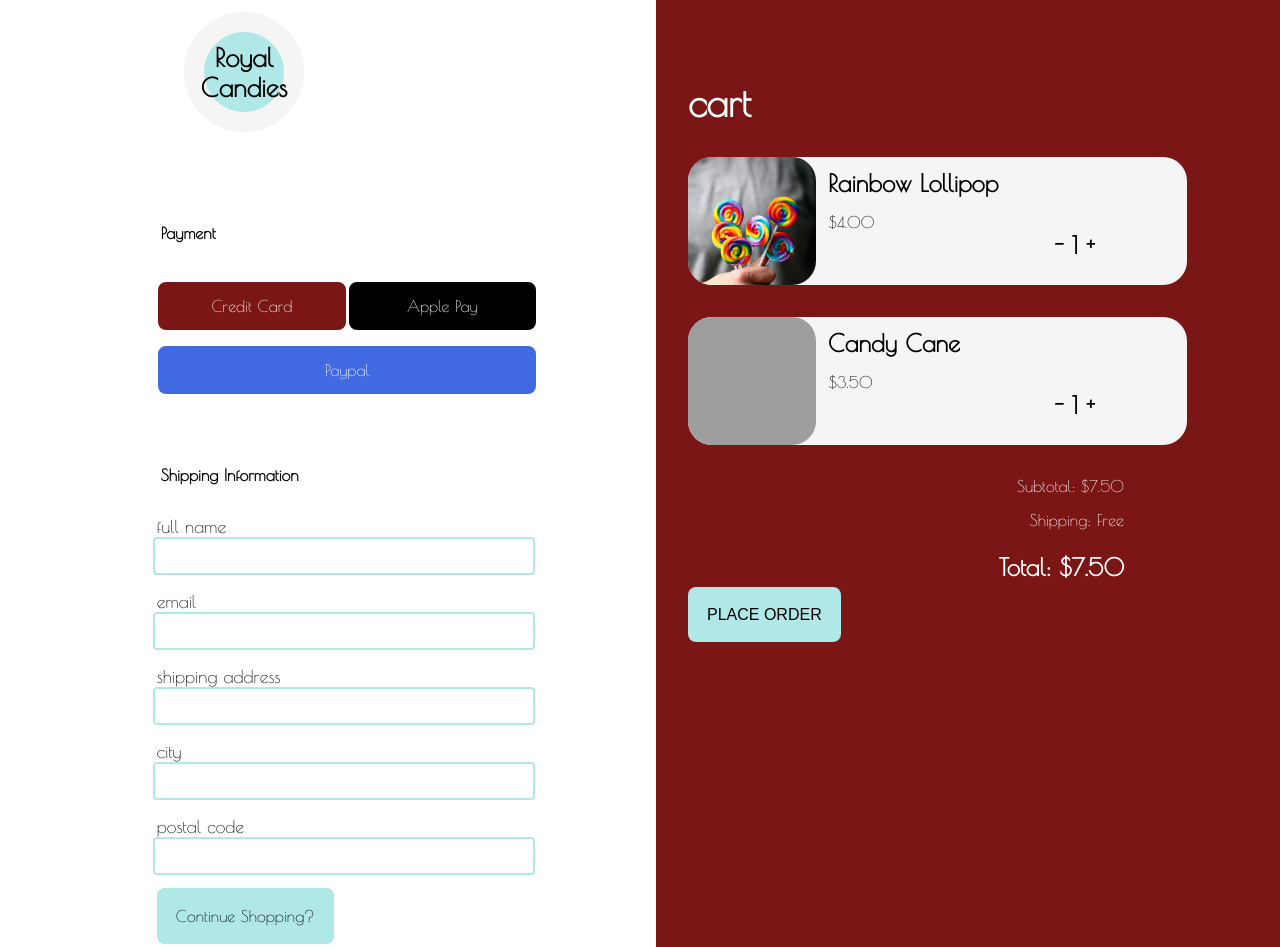
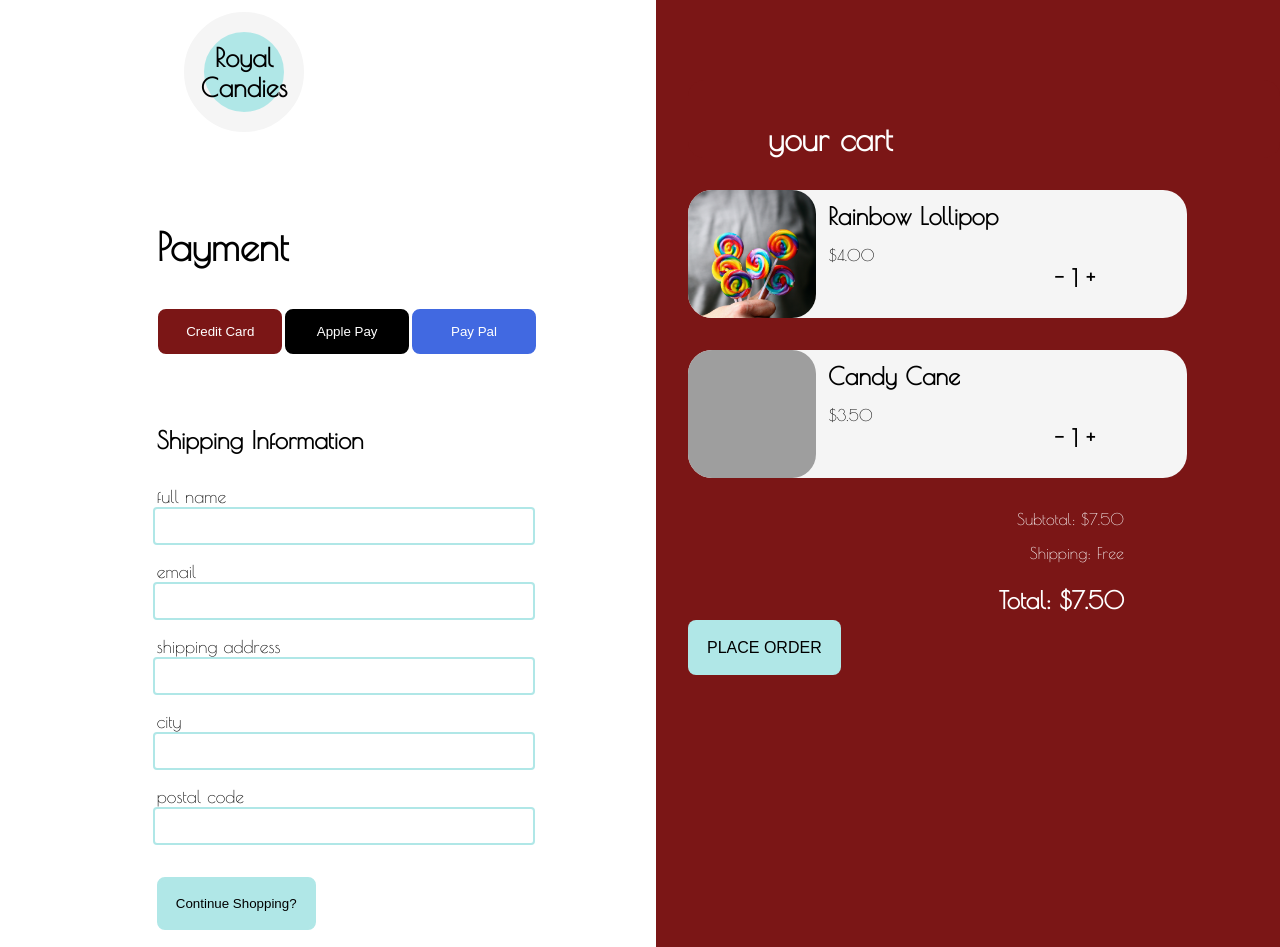
Before and after one commit to TimChenCSY/IAT339, a plain HTML site: page 339_P02/checkout.html in a window 1280 px wide. Shown: the top 947 px of the page. Drawn offline with Linux system fonts and the light colour scheme; grey boxes are pictures that could not be loaded.

Commit message:
semantics imporvements
fixed some headings structures to not skip h1/h2/h3 & replaced some <a> elements with <button>

```diff
--- a/339_P02/checkout.html
+++ b/339_P02/checkout.html
@@ -23,15 +23,16 @@
             <a class=logo-link href="index.html">Royal Candies</a>
             <div class=logoSpacer></div>
 
-            <h4 class="align subHeader">Payment</h4>
+            <h1 class = align>Payment</h1>
+
             <div class="align checkoutoptions">
-                <a class="checkoutbutton creditCard" href="#">Credit Card</a>
-                <a class="checkoutbutton applePay" href="#">Apple Pay</a>
-                <a class="checkoutbutton paypal" href="#">Paypal</a>
+                <button class="checkoutbutton creditCard">Credit Card</button>
+                <button class="checkoutbutton applePay">Apple Pay</button>
+                <button class="checkoutbutton paypal">Pay Pal</button>
             </div>
             <div class=spacer></div>
             <form>
-                <h4 class="align subHeader">Shipping Information</h4>
+                <h2 class="align subHeader">Shipping Information</h2>
                 <label class="input-label align" for="shippingfullname">full name</label>
                 <input class="input-box shippingInput" id="shippingfullname" name="shippingfullname">
                 <label class="input-label  align" for="shippingemail">email</label>
@@ -44,17 +45,19 @@
                 <input class="input-box shippingInput" id="postalcode" name="postalcode">
             </form>
             <div class=spacer></div>
-            <a class="continueBtn align" href="product_listing.html">Continue Shopping?</a>
+            <form action="product_listing.html">
+                <button class="continueBtn align">Continue Shopping?</button>
+            </form>
             <div class=logoSpacer></div>
 
         </div>
 
         <div class="checkoutItem checkoutBg">
-            <h1 class=cartTitle>cart</h1>
+            <h2 class="cartTitle h2background">your cart</h2>
             <div class=imgContainer>
                 <img class=checkoutImg src="img/rainbowLollipops.jpg" alt="A hand holding a bunch of colourful lollipops">
                 <div class=product-brief-block>
-                    <h4 class=product-brief-title>Rainbow Lollipop</h4>
+                    <h3 class=product-brief-title>Rainbow Lollipop</h3>
                     <p class=product-brief-price>$4.00</p>
                     <p class=product-brief-count> <b> - 1 + </b>
                     <p>
@@ -64,7 +67,7 @@
             <div class=imgContainer>
                 <img class=checkoutImg src="img/candyCaneJar.jpg" alt="A person holding out a clear jar of candy canes">
                 <div class=product-brief-block>
-                    <h4 class=product-brief-title>Candy Cane</h4>
+                    <h3 class=product-brief-title>Candy Cane</h3>
                     <p class=product-brief-price>$3.50</p>
                     <p class=product-brief-count> <b> - 1 + </b>
                     <p>
--- a/339_P02/css/main.css
+++ b/339_P02/css/main.css
@@ -371,13 +371,17 @@ h1 {
 }
 
 h2 {
-    font-size: 2rem;
+    color: black;
+}
+
+.h2background {
     color: white;
     padding-left: 5rem;
     padding-top: 2.5rem;
     margin-top: 8rem;
     background-color: #7b1616;
     border-radius: 1rem;
+    font-size: 2rem;
 }
 
 h3 {
@@ -754,6 +758,11 @@ img.imagelink-product {
 .product-section-title {
     text-align: center;
     padding-top: 1rem;
+}
+
+.product-section-h2 {
+    text-align: center;
+    font-size: 1.25rem;
 }
 
 .product-container-item {
```
Also changed, not shown: 339_P02/index.html (+1 -1 lines), 339_P02/product_listing.html (+6 -7 lines), 339_P02/productdetail_Candycane.html (+1 -1 lines), 339_P02/productdetail_RainbowLolipop.html (+1 -1 lines).
